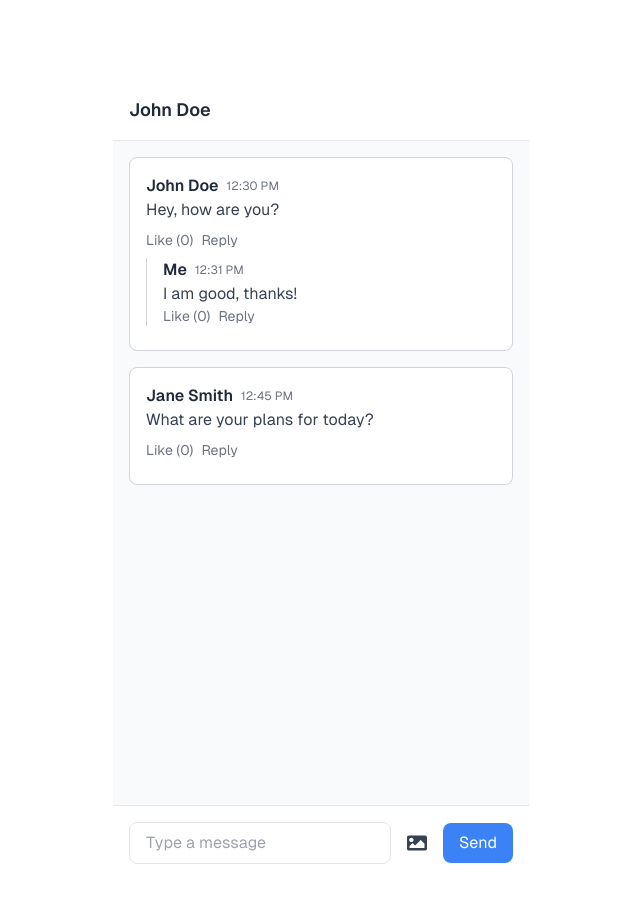
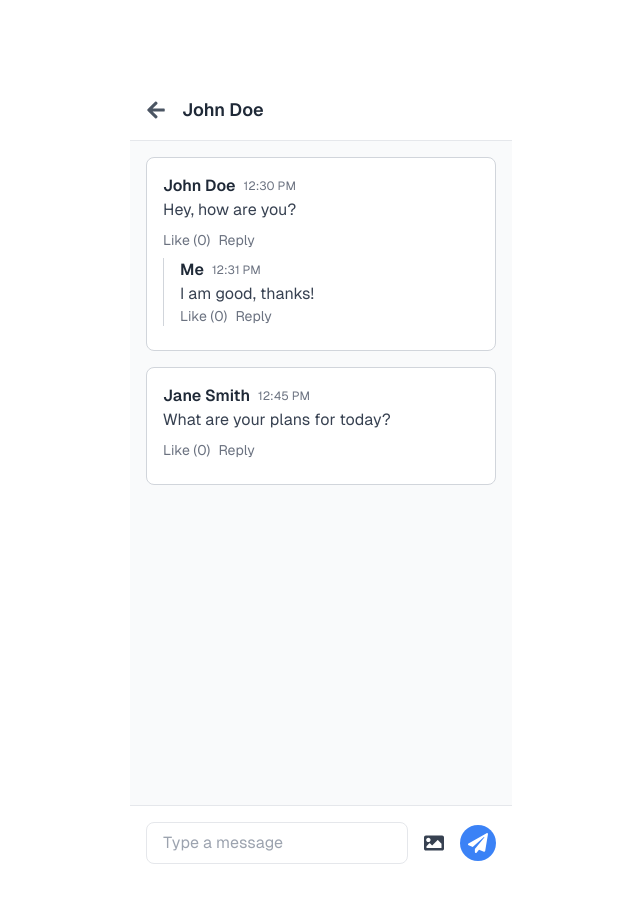
Before and after one commit to Tanaka878/CommunityForumApp, a Next.js app: page / in a window 1280 px wide. Shown: the top 902 px of the page, without its empty margins (319-959 px from the left). Built offline with nearby package versions, Linux system fonts and the light colour scheme.

Commit message:
send function and related components

```diff
--- a/src/app/components/ChatData/ChatPage.tsx
+++ b/src/app/components/ChatData/ChatPage.tsx
@@ -1,7 +1,7 @@
 'use client';
 
 import React, { useState } from 'react';
-import { FaImage } from 'react-icons/fa';
+import { FaImage, FaArrowLeft, FaPaperPlane } from 'react-icons/fa';
 
 type Message = {
   id: number;
@@ -171,7 +171,10 @@ const ChatPage = () => {
   return (
     <div className="h-screen flex flex-col bg-gray-100">
       {/* Chat Header */}
-      <div className="p-4 bg-white border-b border-gray-200">
+      <div className="p-4 bg-white border-b border-gray-200 flex items-center">
+        <button className="mr-4 text-gray-600 hover:text-gray-800">
+          <FaArrowLeft size={20} />
+        </button>
         <div className="text-lg font-semibold text-gray-800">{chat.name}</div>
       </div>
 
@@ -268,9 +271,9 @@ const ChatPage = () => {
           </label>
           <button
             onClick={handleSend}
-            className="px-4 py-2 bg-blue-500 text-white rounded-lg hover:bg-blue-600"
+            className="p-2 bg-blue-500 text-white rounded-full hover:bg-blue-600"
           >
-            Send
+            <FaPaperPlane size={20} />
           </button>
         </div>
         {imagePreview && (
```
